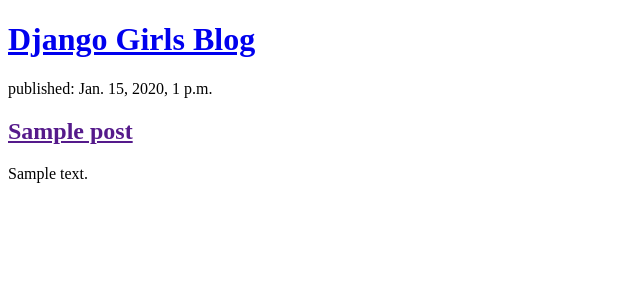
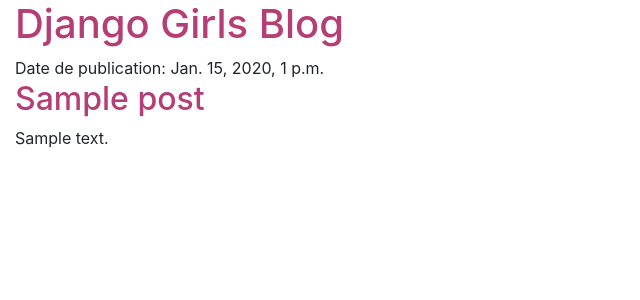
Before and after one commit to Ranjalifera/mon-nouveau-blog, a Django app: page / in a window 1280 px wide. Shown: the top 300 px of the page, without its empty margins (0-640 px from the left). Run offline with Django 5.2, Linux system fonts and the light colour scheme; tables that the repository leaves empty hold one stand-in row (values such as "Sample post").

Commit message:
Ajout de codes CSS

```diff
--- /dev/null
+++ b/blog/static/css/blog.css
@@ -0,0 +1,7 @@
+h1 a, h2 a {
+    color: 	#b43e75;
+}
+
+body {
+    padding-left: 15px;
+}
--- a/blog/templates/blog/post_list.html
+++ b/blog/templates/blog/post_list.html
@@ -1,7 +1,10 @@
+{% load static %}
 <!DOCTYPE html>
 <html>
     <head>
-        <title>Blog Django Girls</title>
+        <title>Django Girls blog</title>
+        <link rel="stylesheet" href="https://cdn.jsdelivr.net/npm/bootstrap@4.5.3/dist/css/bootstrap.min.css" integrity="sha384-TX8t27EcRE3e/ihU7zmQxVncDAy5uIKz4rEkgIXeMed4M0jlfIDPvg6uqKI2xXr2" crossorigin="anonymous">
+        <link rel="stylesheet" href="{% static 'css/blog.css' %}">
     </head>
     <body>
         <header>
@@ -10,7 +13,7 @@
 
         {% for post in posts %}
             <article>
-                <time>published: {{ post.published_date }}</time>
+                <time>Date de publication: {{ post.published_date }}</time>
                 <h2><a href="">{{ post.title }}</a></h2>
                 <p>{{ post.text|linebreaksbr }}</p>
             </article>
```
